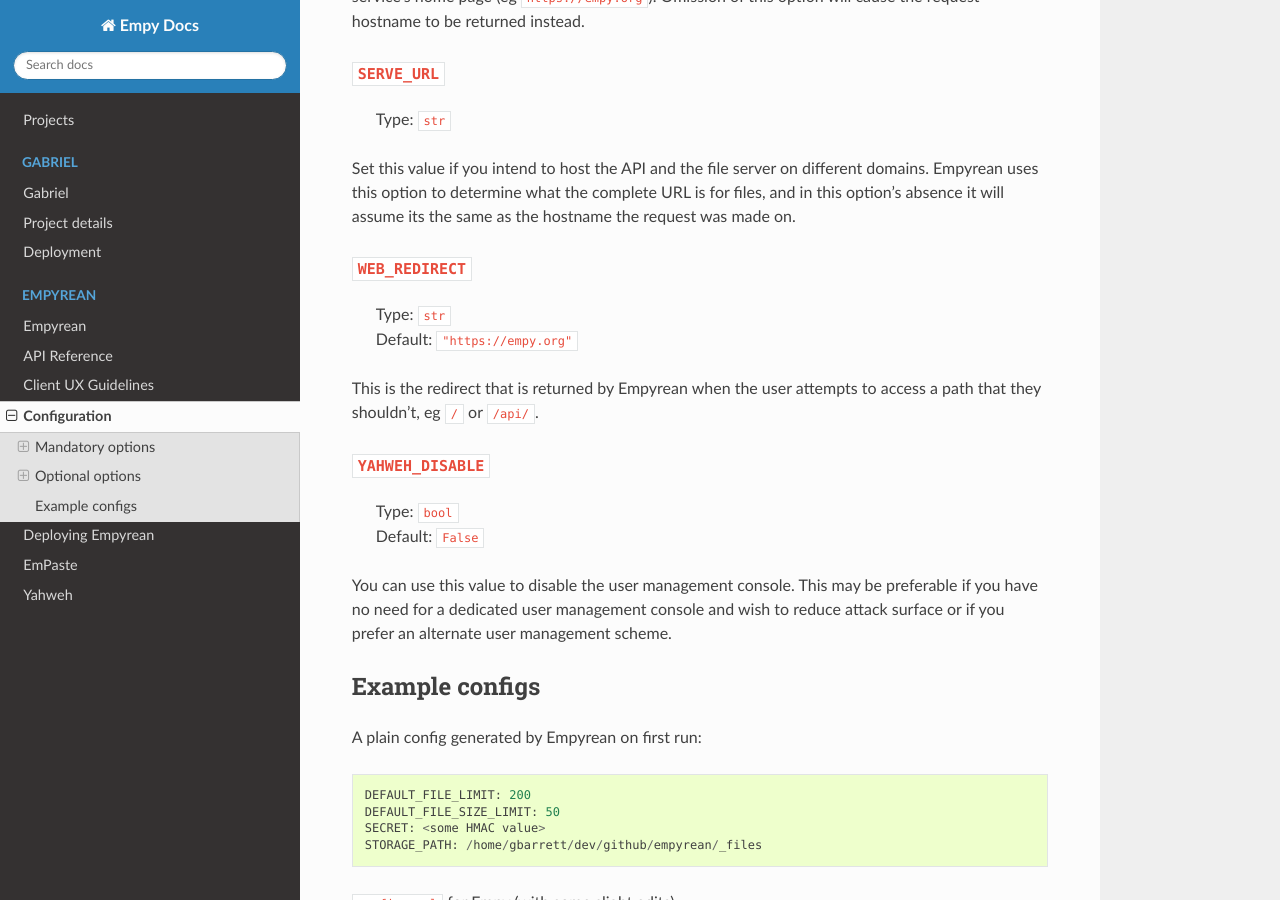
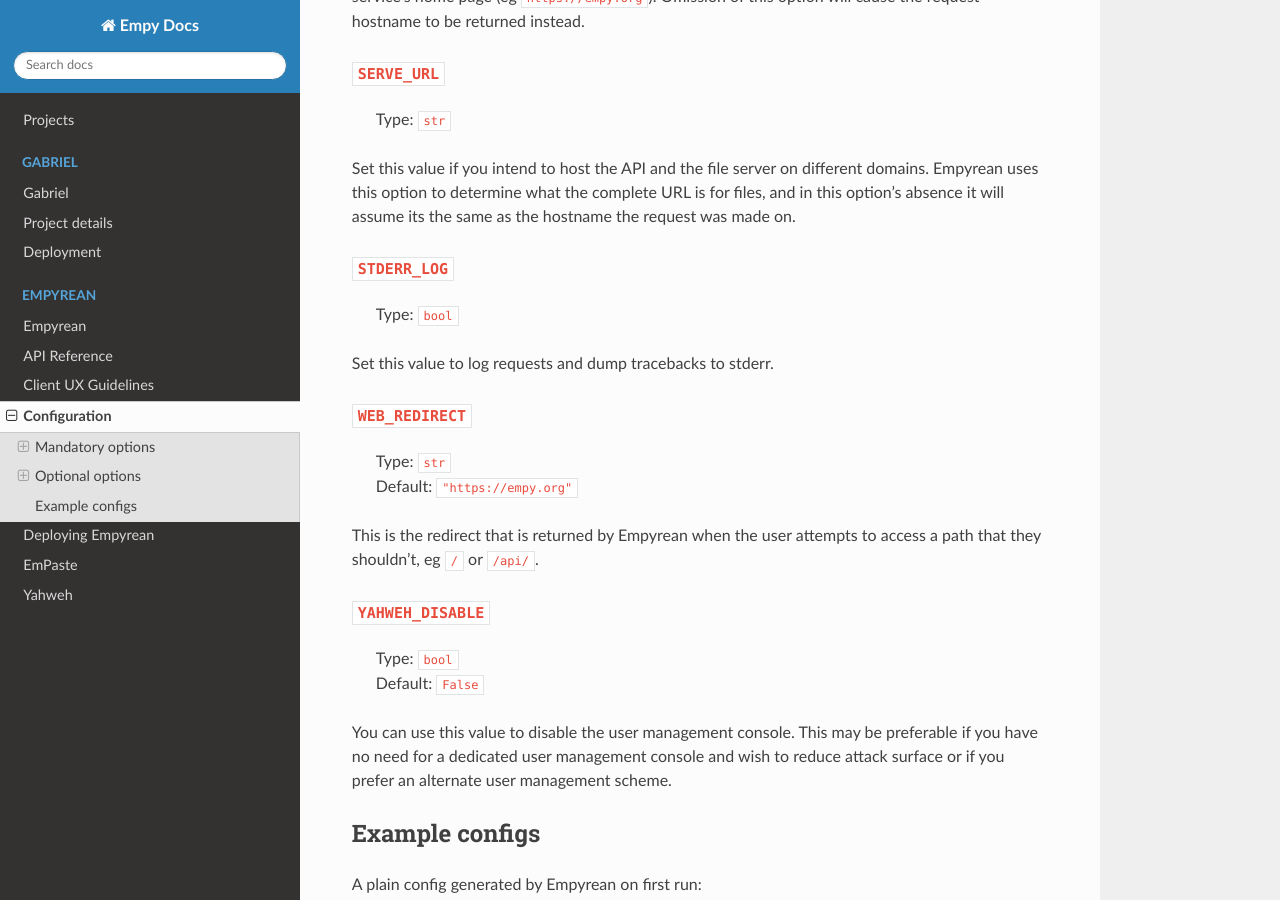
Before and after one commit to NinjaTomate/empydocs, a Sphinx documentation site: the page built from docs/empyrean/configuration.rst, in a window 1280 px wide and 900 px high, scrolled down 2963 px. Built offline with Sphinx 7.4.7 and the Read the Docs theme 2.0.0, drawn with Linux system fonts in a browser that asks for light colours.

Commit message:
Document STDERR_LOG option

```diff
--- a/docs/empyrean/configuration.rst
+++ b/docs/empyrean/configuration.rst
@@ -160,6 +160,13 @@
 complete URL is for files, and in this option's absence it will assume
 its the same as the hostname the request was made on.
 
+``STDERR_LOG``
+^^^^^^^^^^^^^^
+
+    Type: ``bool``
+
+Set this value to log requests and dump tracebacks to stderr.
+
 ``WEB_REDIRECT``
 ^^^^^^^^^^^^^^^^
 
```
